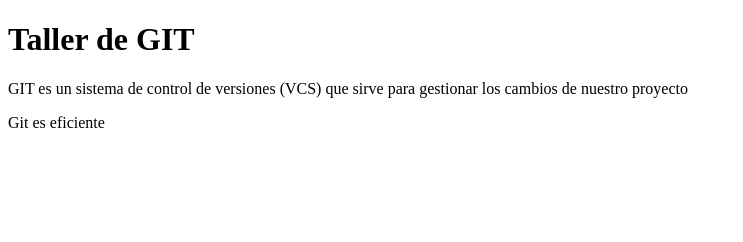
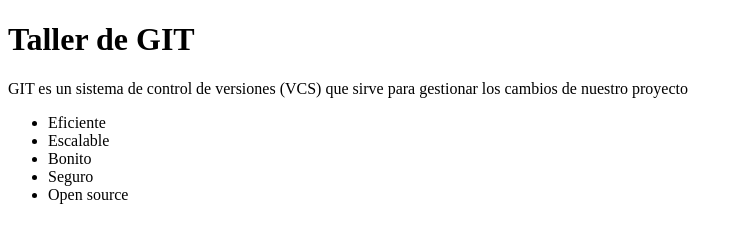
Before and after one commit to sofiabecerra/tallergit, a plain HTML site: page index.html in a window 1280 px wide. Shown: the whole page, without its empty margins (0-743 px from the left). Drawn offline with Linux system fonts and the light colour scheme.

Commit message:
Cambia descripciones de paginas

```diff
--- a/index.html
+++ b/index.html
@@ -6,7 +6,13 @@
 <body>
 	<h1>Taller de GIT</h1>
 	<p> GIT es un sistema de control de versiones (VCS) que sirve para gestionar los cambios de nuestro proyecto</p>
+	<ul>
+		<li>Eficiente</li>
+		<li>Escalable</li>
+		<li>Bonito</li>
+		<li>Seguro</li>
+		<li>Open source</li>
+	</ul>
 
-	<p>Git es eficiente</p>
 </body>
 </html>
```
Also changed, not shown: archivo2.html (+1 -1 lines).
